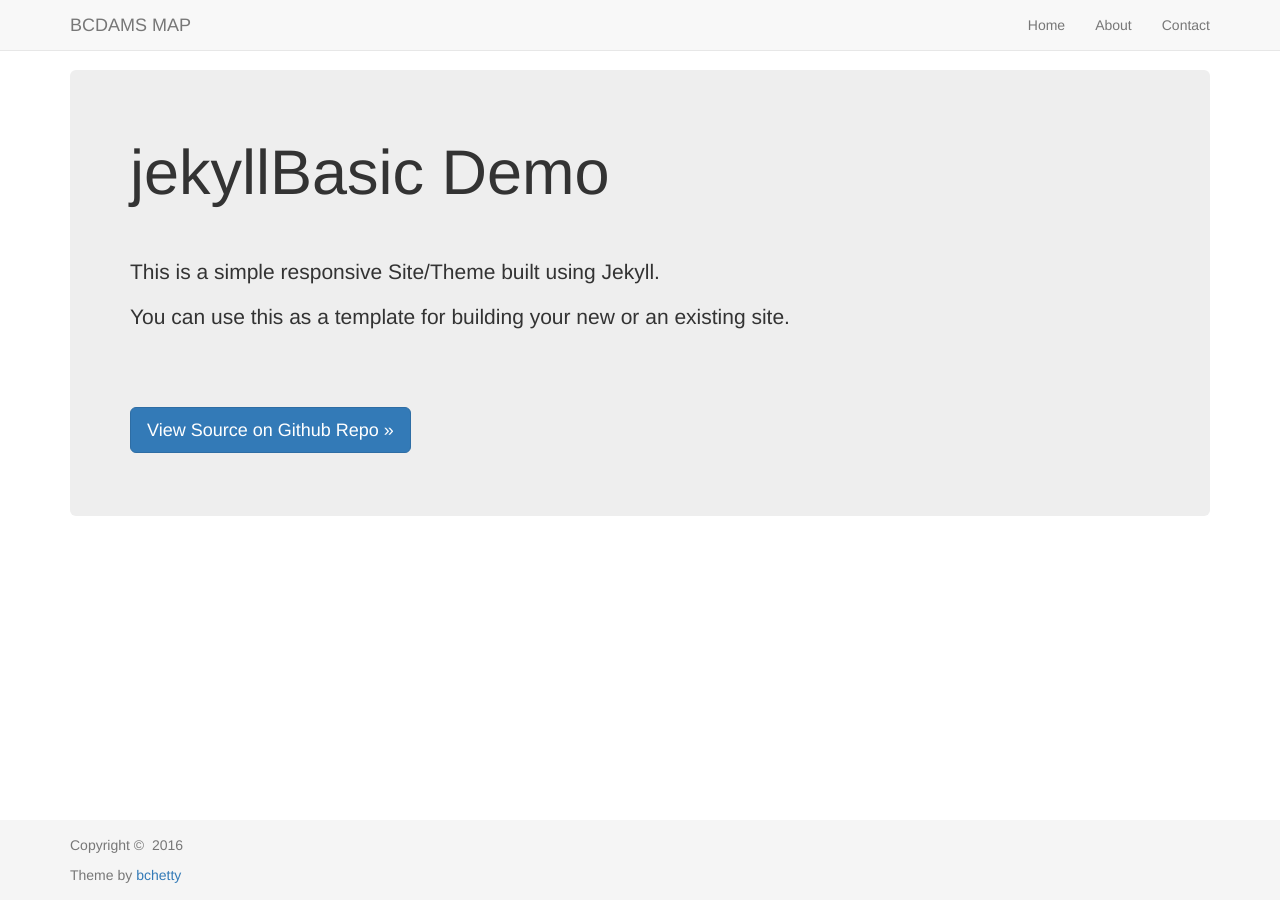
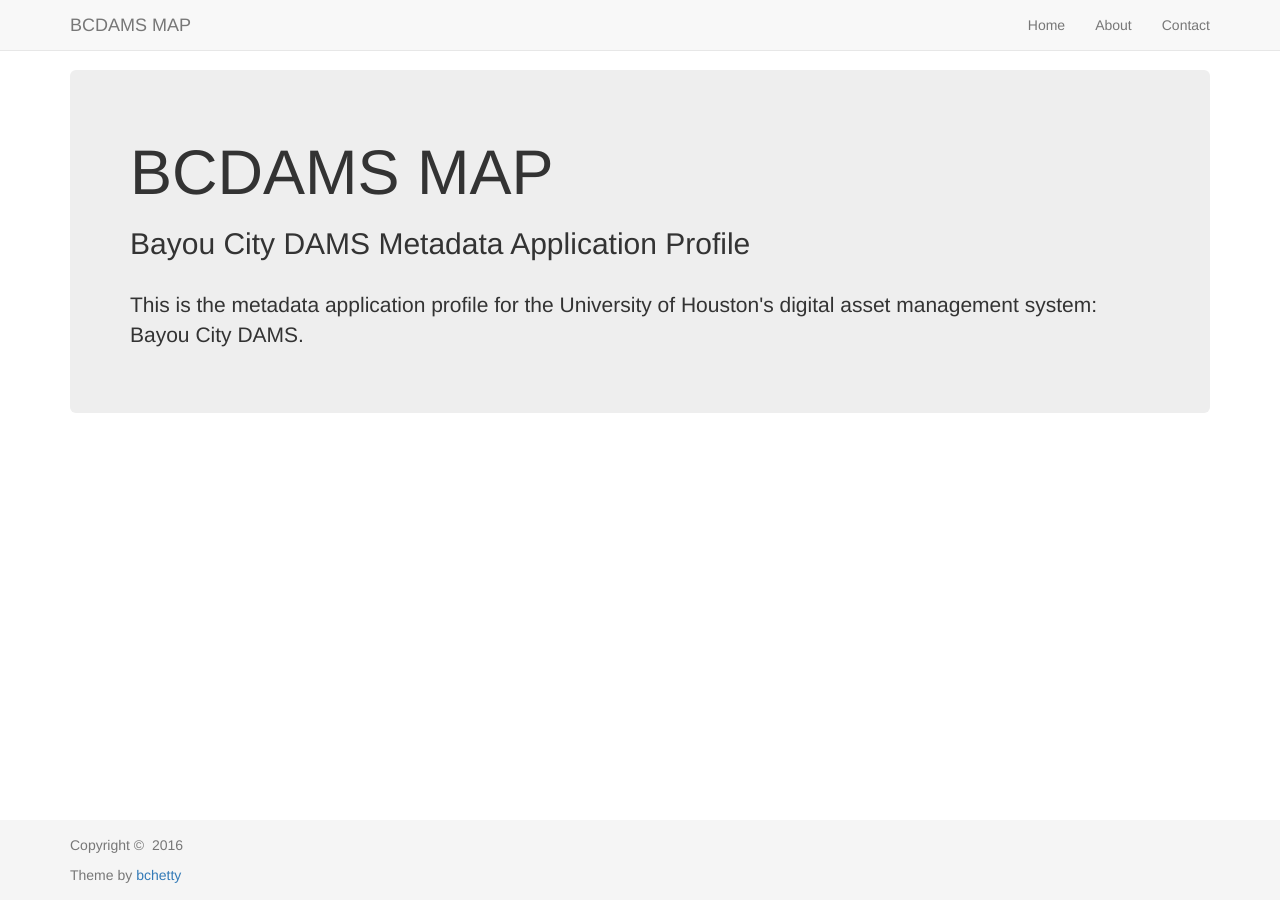
Before and after one commit to uhlibraries-digital/bcdams-map, a Jekyll site: the page built from index.html, in a window 1280 px wide. Built offline with Jekyll 4.4.1, drawn with Linux system fonts in a browser that asks for light colours; nearby versions of some CDN libraries; the list of posts is cut into pages by our own code.

Commit message:
update index.html

```diff
--- a/index.html
+++ b/index.html
@@ -2,14 +2,12 @@
 layout: template1
 ---
 
-<!-- Main component for a primary marketing message or call to action -->
 <div class="jumbotron">
-    <h1>jekyllBasic Demo</h1>
-    <br/><br/>
-    <p>This is a simple responsive Site/Theme built using Jekyll.</p>
-    <p>You can use this as a template for building your new or an existing site.</p>
-    <br/><br/><br/>
-    <p>
+    <h1>BCDAMS MAP</h1>
+    <h2>Bayou City DAMS Metadata Application Profile</h2>
+    <br/>
+    <p>This is the metadata application profile for the University of Houston's digital asset management system: Bayou City DAMS.</p>
+    <!-- <p>
         <a class="btn btn-lg btn-primary" href="https://github.com/bchetty/jekyllBasic" role="button">View Source on Github Repo &raquo;</a>
-    </p>
+    </p> -->
 </div>
```
